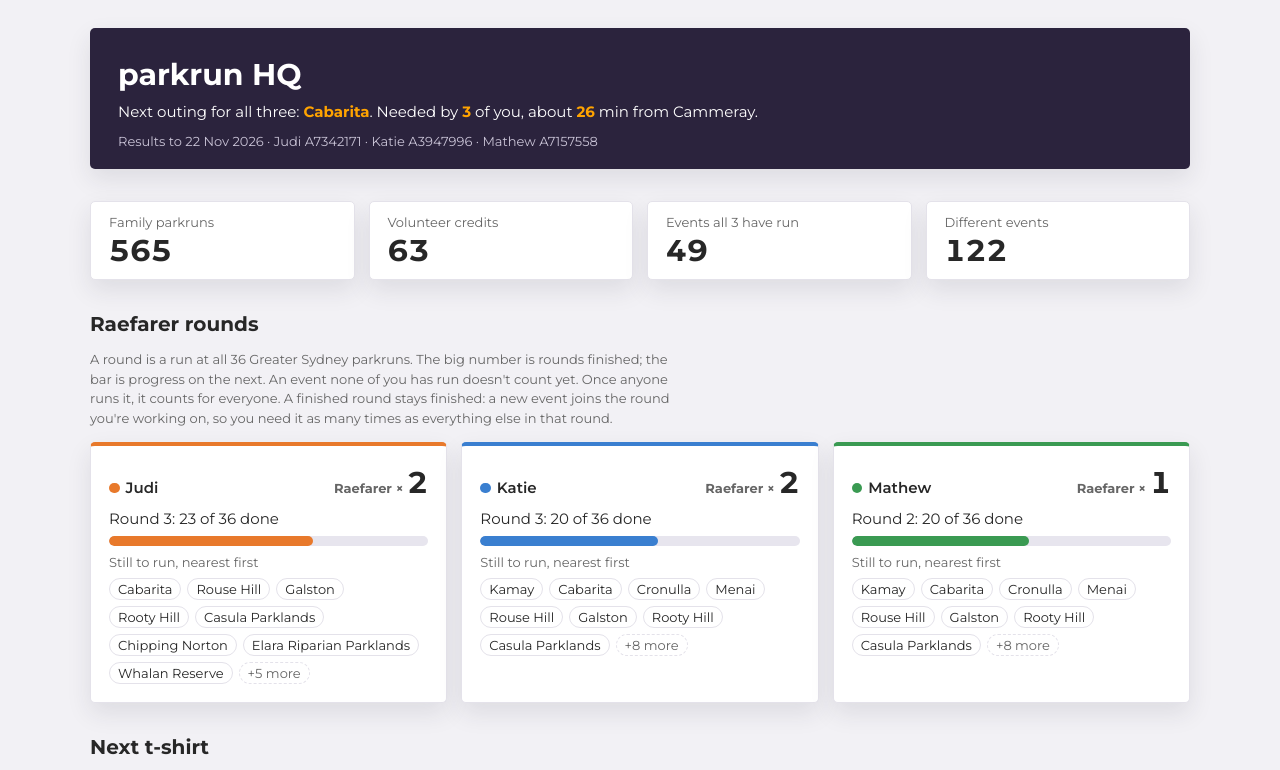
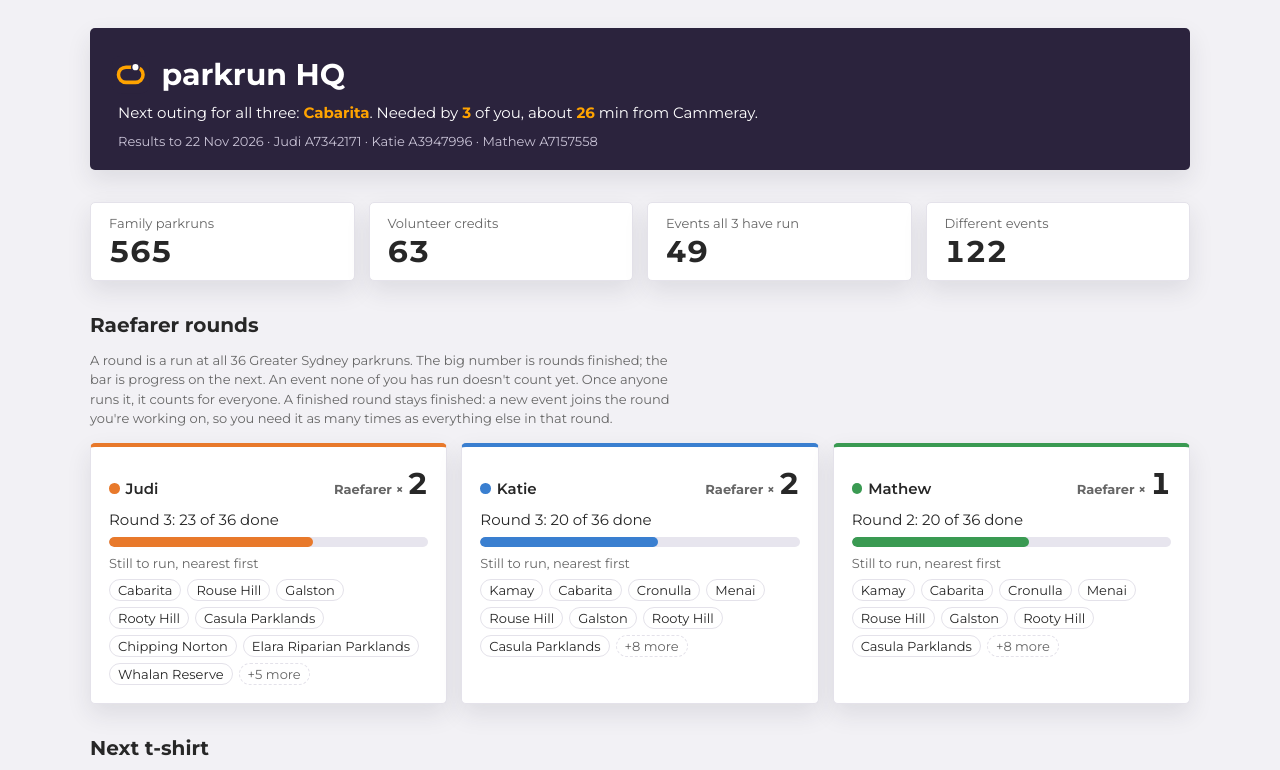
Before and after one commit to mathewgardiner/parkrun, a plain HTML site: page docs/raefarer-dash/index.html in a window 1280 px wide. Shown: the top 770 px of the page. Drawn offline with nearby package versions, Linux system fonts and the light colour scheme.

Commit message:
Weekly refresh 2026-11-22

```diff
--- a/docs/raefarer-dash/index.html
+++ b/docs/raefarer-dash/index.html
@@ -5,6 +5,9 @@
 <meta name="viewport" content="width=device-width, initial-scale=1, viewport-fit=cover">
 <meta name="robots" content="noindex">
 <title>parkrun HQ</title>
+<link rel="icon" href="icon.svg" type="image/svg+xml">
+<link rel="apple-touch-icon" href="icon-180.png">
+<meta name="theme-color" content="#2b233d">
 <link rel="preconnect" href="https://fonts.googleapis.com">
 <link rel="preconnect" href="https://fonts.gstatic.com" crossorigin>
 <link rel="stylesheet" href="https://fonts.googleapis.com/css2?family=Montserrat:wght@400;500;600;700&display=swap">
@@ -80,6 +83,8 @@
   .gp p { margin: 0; max-width: 70ch; }
   .gp-head { display: grid; gap: var(--cds-gap-sm); background: var(--pr-aubergine); color: #fff; border-radius: var(--cds-radius); padding: var(--cds-pad-xl) var(--cds-pad-xl) var(--cds-pad-lg); box-shadow: var(--pr-shadow); }
   .gp-head h1 { color: #fff; }
+  .gp-title { display: flex; align-items: center; gap: .4em; }
+  .gp-logo { width: 1.25em; height: 1.25em; flex: none; margin-left: -.2em; }
   .gp-head .gp-lede b { color: var(--pr-orange); font-weight: 700; }
   .gp-head .gp-meta { color: var(--pr-on-dark-muted); }
   .gp-eyebrow { font-size: var(--cds-font-size-caption); color: var(--color-fg-muted); letter-spacing: .06em; text-transform: uppercase; }
@@ -166,7 +171,7 @@
 
 <div class="gp">
   <header class="gp-head" id="top">
-    <h1>parkrun HQ</h1>
+    <h1 class="gp-title"><svg class="gp-logo" viewBox="0 0 64 64" aria-hidden="true"><rect width="64" height="64" rx="14" fill="#2b233d"/><rect x="11" y="19" width="42" height="26" rx="13" fill="none" stroke="#ffa300" stroke-width="6"/><circle cx="40" cy="19" r="6.5" fill="#fff" stroke="#2b233d" stroke-width="2.5"/></svg>parkrun HQ</h1>
     <p class="gp-lede" id="takeaway">Next outing for all three: <b data-draw="tk" data-field="event" data-source="combos" data-where="combo=judi+katie+mathew&amp;rank=1">—</b>. Needed by <b data-draw="tk" data-field="needed_by_going" data-source="combos" data-where="combo=judi+katie+mathew&amp;rank=1">—</b> of you, about <b data-draw="tk" data-field="drive_mins" data-source="combos" data-where="combo=judi+katie+mathew&amp;rank=1">—</b> min from Cammeray.</p>
     <p class="gp-meta">Results to <span data-draw="asof" data-source="family" data-field="as_of" data-row="0">—</span> · Judi A7342171 · Katie A3947996 · Mathew A7157558</p>
   </header>
```
Also changed, not shown: docs/raefarer-dash/icon-180.png (added), docs/raefarer-dash/icon.svg (added).
